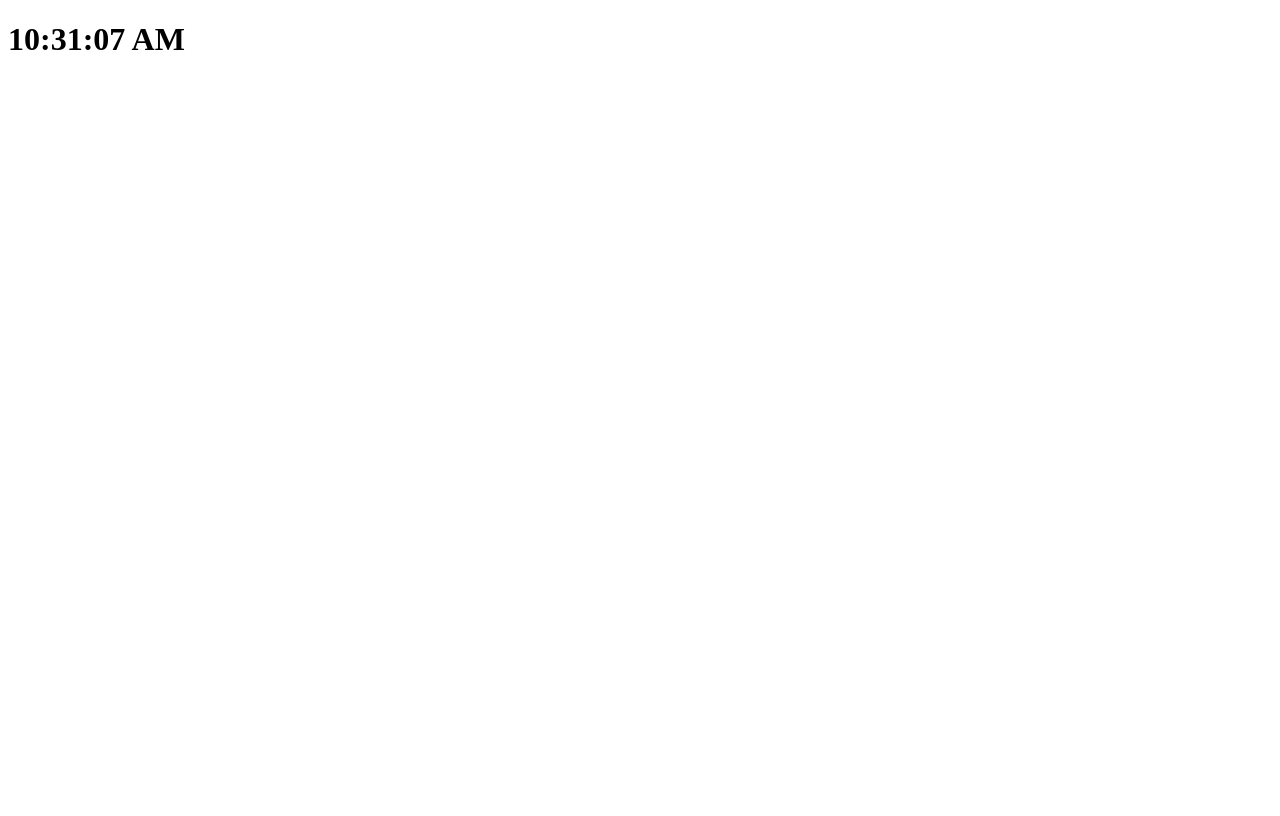
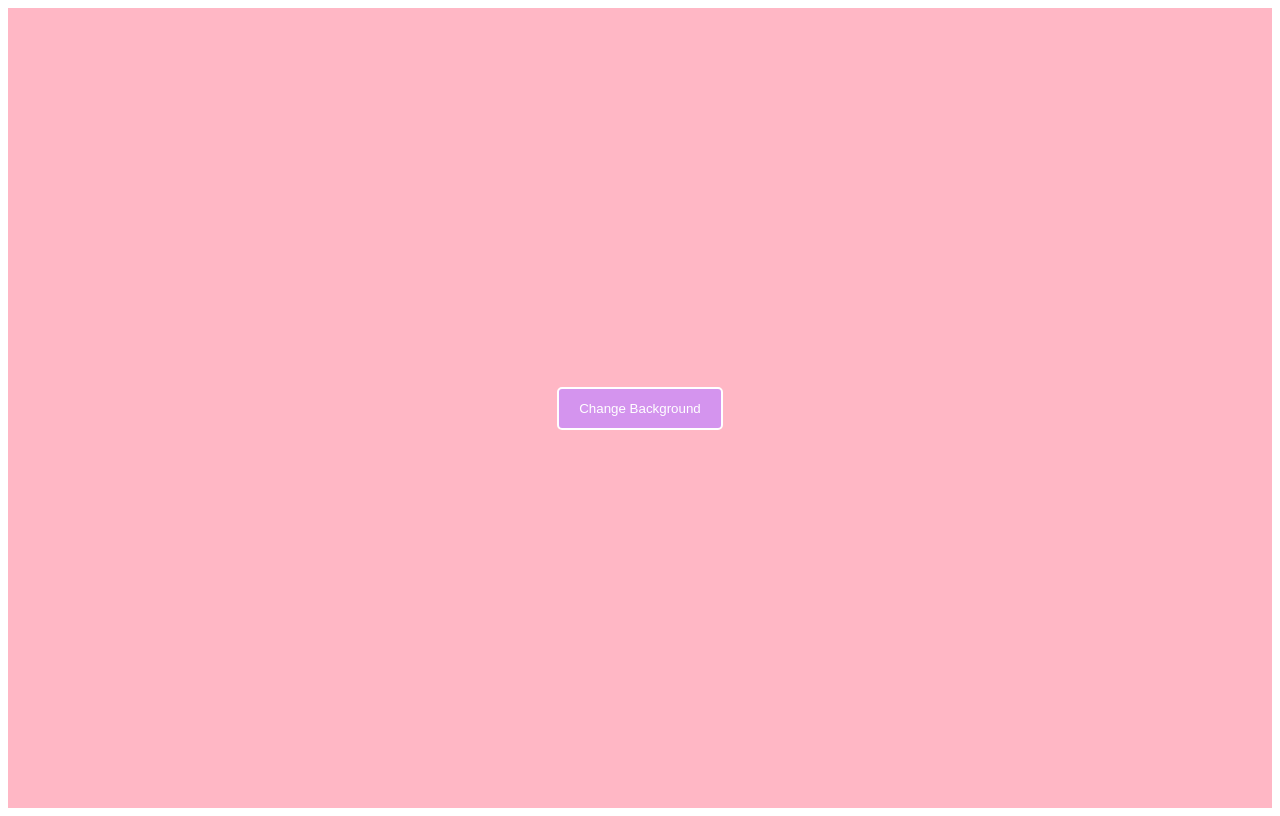
Before and after one commit to SharjeelMoqrabKhan/Basic-React-Learning-2020, a React (Create React App) app: page / in a window 1280 px wide. Built offline with nearby package versions, Linux system fonts and the light colour scheme; a web font is replaced by a local one.

Commit message:
Event Handling with usestate

```diff
--- /dev/null
+++ b/src/Event.jsx
@@ -0,0 +1,21 @@
+import React, { useState } from "react";
+import "../src/event.css";
+
+const Event = () => {
+  const name = "Change Background";
+  const bgColor = "#FFB7C5";
+  const [bg, setBgColor] = useState(bgColor);
+  const [nameShow, setNameShow] = useState(name);
+  const cilckHandler = () => {
+    const newBg = "#d3dede";
+    setBgColor(newBg);
+    setNameShow("Changed");
+  };
+  return (
+    <div style={{ background: bg }}>
+      <button onClick={cilckHandler}>{nameShow}</button>
+    </div>
+  );
+};
+
+export default Event;
--- /dev/null
+++ b/src/event.css
@@ -0,0 +1,20 @@
+div{
+    width: 100%;
+    height: 100vh;
+    background: #d494ee;
+    display: flex;
+    flex-direction: column;
+    justify-content: center;
+    align-items: center;
+}
+
+button{
+    padding: 12px 20px;
+    background: #d494ee;
+    color: white;
+    border: 2px solid white;
+    outline: none;
+    border-radius: 5px;
+    text-transform: capitalize;
+    cursor: pointer;
+}
--- a/src/index.js
+++ b/src/index.js
@@ -1,5 +1,5 @@
 import React from "react";
 import ReactDOM from "react-dom";
-import DigitalWatch from "../src/DigitalWatch";
+import Event from "../src/Event";
 
-ReactDOM.render(<DigitalWatch />, document.getElementById("root"));
+ReactDOM.render(<Event />, document.getElementById("root"));
```
